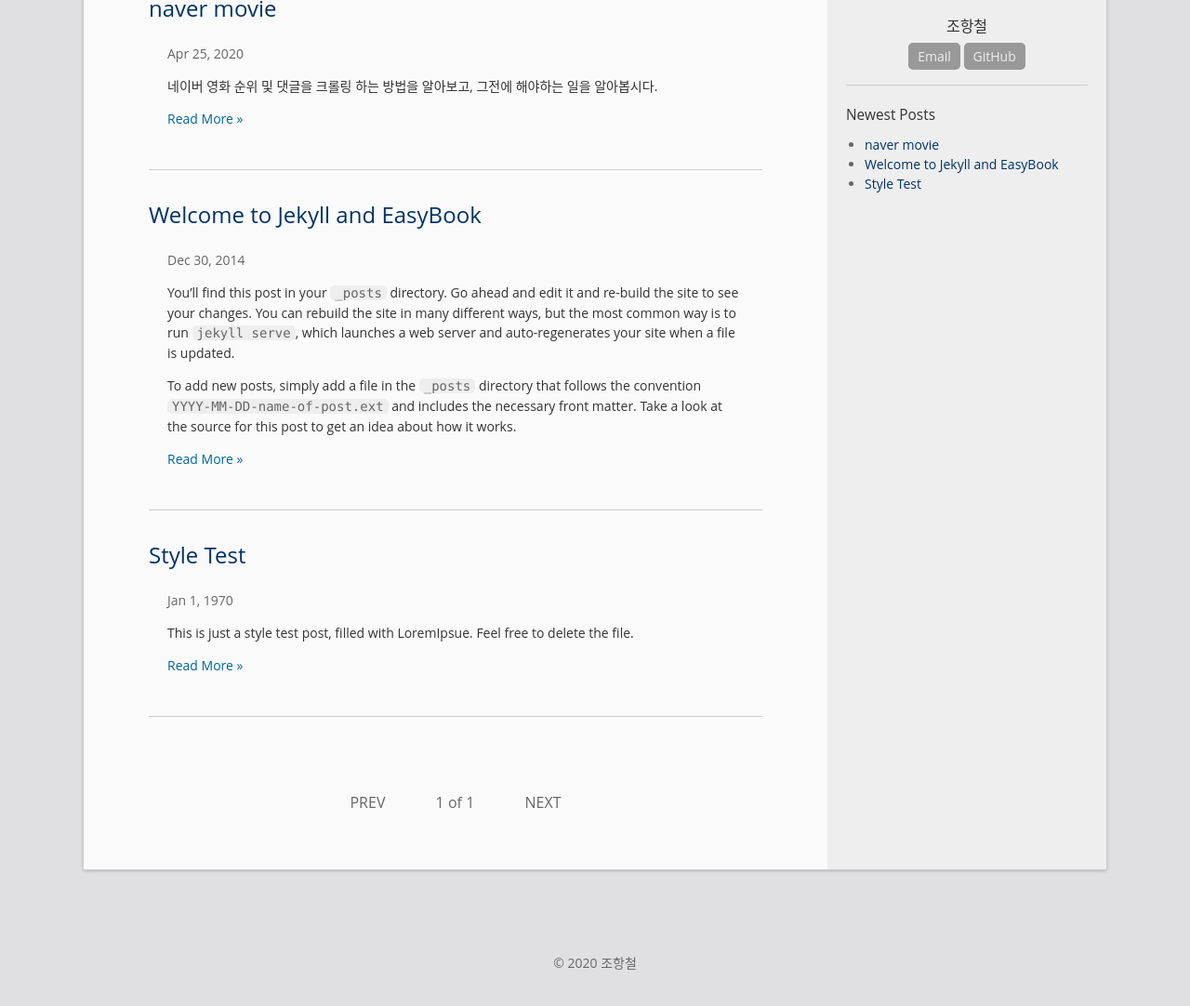
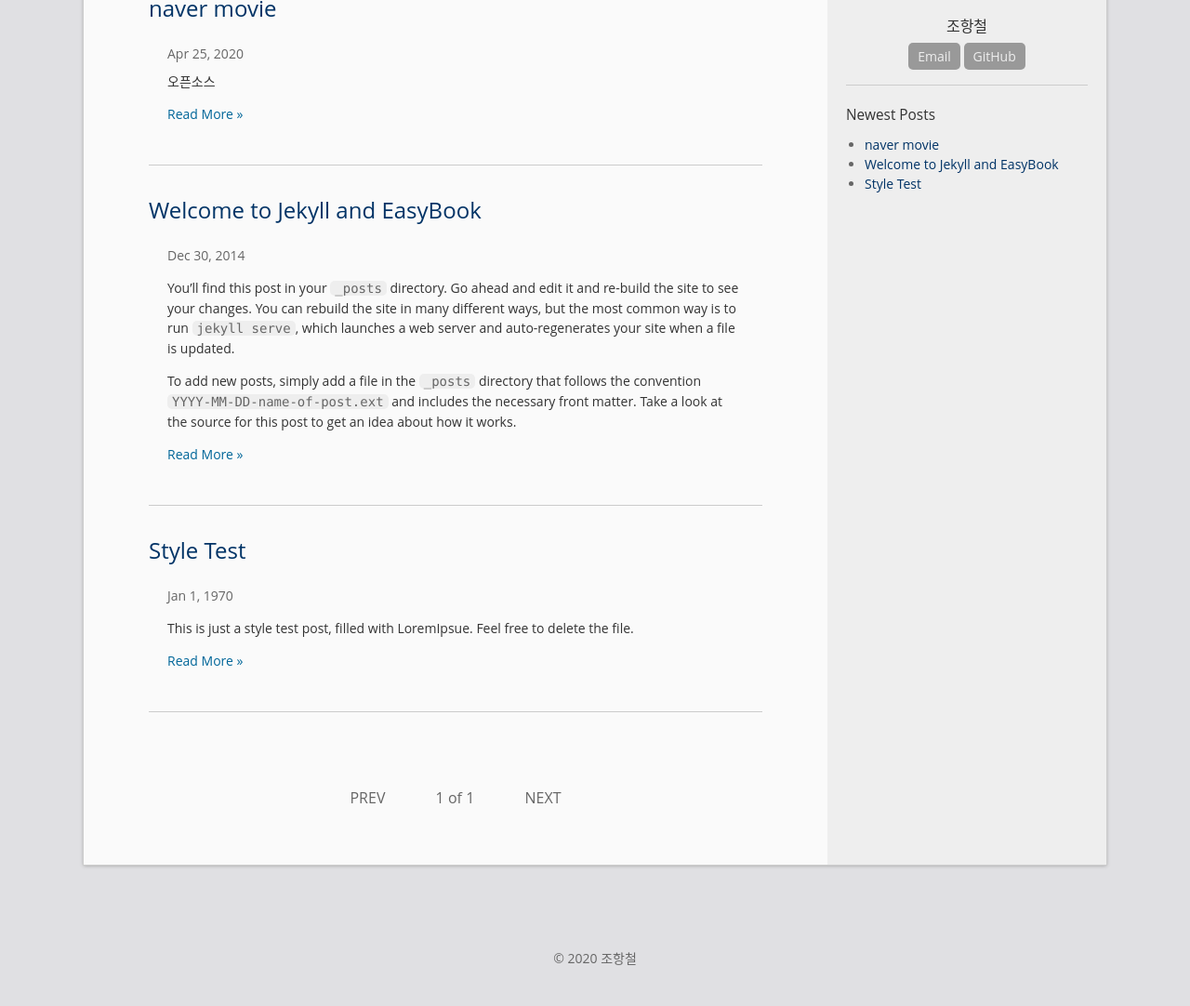
Before and after one commit to chohz1003/chohz1003.github.com, a Jekyll site: the page built from index.html, in a window 1280 px wide, cut to the strip 261-1367 px from the top of the page. Shown: the top 1082 px of the strip at 93% size. Built offline with Jekyll 4.4.1, drawn with Linux system fonts in a browser that asks for light colours; the list of posts is cut into pages by our own code; some of the changed lines change nothing that is shown.

Commit message:
Update 2020-04-26-naver-movie.md

````diff
--- a/_posts/2020-04-26-naver-movie.md
+++ b/_posts/2020-04-26-naver-movie.md
@@ -7,109 +7,95 @@
 ---
 
 
-### 네이버 영화 순위 및 댓글을 크롤링 하는 방법을 알아보고,  그전에 해야하는 일을 알아봅시다.
-
-
-
-   1. 오픈소스 다운
-	       - **request**
-	       - **bs4(BeautifulSoup)**
-  2. 파이썬 설치
-	      - **파이참**
-
-
-
 # 오픈소스
-
-##  request
-```python
-import requests
-from bs4 import BeautifulSoup
-response = requests.get(url)
-#url에 있는 정보 가져오기
-html = response.text
-#가져온 정보를 text 형식으로 저장
-soup = BeautifulSoup(html, 'html.parser')
-#저장한 정보를 hrml 형식으로 변환
-```
-**request** 라는 오픈소스를  **import** 하면 **requests.get**을 사용하여 정보를 가져올수있습니다.
-
-## bs4(BeautifulSoup)
 
 ```python
 import requests
 from bs4 import BeautifulSoup
-response = requests.get(url)
-#url에 있는 정보 가져오기
+```
+
+**request**,**BeautifulSoup**를  ``import`` 합니다.
+**BeautifulSoup**는 문서가  ``html``이라고  알려주고
+**request**는 웹사이트의 정보를 가져옵니다.
+# 네이버 영화 크롤링
+```python
+response = requests.get('https://movie.naver.com/movie/sdb/rank/rmovie.nhn')
+```
+**response**는 네이버  영화 랭킹 페이지의 정보입니다.
+```python
 html = response.text
-#text 형식으로 저장
 soup = BeautifulSoup(html, 'html.parser')
-#html 형식으로 변환
 ```
-**BeautifulSoup** 는 **html** 코드를 Python 문법으로 변환시켜줍니다.
+**html**은 가져온 정보중 ``text``정보를 저장한것이고
+**soup**는 **html**이 ``html``코드라고 알주는것입니다.
 
-# 파이썬
-버전에 맞는 **파이썬**,**파이참** 설치
+![https://chohz1003.github.io/](https://chohz1003.github.io/image/naver-movie.png)
+```python
+for tag in soup.select('div[class=tit3] a' ):
+	url = tag.get('href')
+```
+**tag**는 ``soup`` 안에있는 정보중에서 ``div``태그의 ``class="tit3"`` 속성으로된 값중 ``a``로시작하는 속성의 값이고
+**url**은 **tag**에서 ``href``속성 값입니다.
 
+```python
+print("\n" + str(ranking) + '위 : ' + tag.text.strip())
+```
+영화 순위와 영화 이름이 ``print`` 됩니다.
 
-# 네이버 영화순위 및 댓글 크롤링
-## 전체 코드
+```python
+ranking = ranking + 1
+```
+랭킹을 ``1``씩 더합니다.
+
+```python
+a= requests.get('(https://movie.naver.com/)'+url)
+b = a.text
+```
+**a**는 가져온 영화  페이지로 넘어가고
+**b**는 **a**의 ``text``정보입니다.
+```python
+c=BeautifulSoup(b, 'html.parser')
+```
+**c**는**b**가 ``html``코드라고 알려줍니다.
+![https://chohz1003.github.io/](https://chohz1003.github.io/image/naver-movie1.png)
+
+```python
+for d in c.select('div[class=score_result] li'):
+	v= d.select('div[class=score_reple] p')[0]
+```
+**d**는 **c**안에있는 정보중에서 ``div``태그의 ``class="score_result"`` 속성 값중 ``li``로시작하는 속성의 값이고
+**v**는 **d**에서 ``div``태그의 ``class="score_reple"`` 속성 값중 ``p``로 시작하는 속성의 값입니다.
+```python
+print(v.text.strip())
+```
+영화의 댓글이 ``print`` 됩니다.
+![https://chohz1003.github.io/](https://chohz1003.github.io/image/naver-movie2.png)
+```python
+for e in d.select('div[class=btn_area] a'):
+```
+**e**는 **d**안에있는 정보중에서 ``div``태그의 ``class="class=btn_area"`` 속성 값중 ``a``로시작하는 속성의 값입니다.
+```python
+print(e.text.strip())
+```
+공감수와 비공감수가 `` print``됩니다.
+
+# 전체 코드
 ```python
 import requests
 from bs4 import BeautifulSoup
-response = requests.get('[https://movie.naver.com/movie/sdb/rank/rmovie.nhn](https://movie.naver.com/movie/sdb/rank/rmovie.nhn)')
-#url에 있는 정보 가져오기
+response = requests.get('https://movie.naver.com/movie/sdb/rank/rmovie.nhn')
 html = response.text
-#text 형식으로 저장
 soup = BeautifulSoup(html, 'html.parser')
-#html 형식으로 변환
 ranking = 1
-#순위 1
 for tag in soup.select('div[class=tit3] a' ):
 	url = tag.get('href')
 	print("\n" + str(ranking) + '위 : ' + tag.text.strip())
 	ranking = ranking + 1
-	a= requests.get('[https://movie.naver.com](https://movie.naver.com/)'+url)
+	a= requests.get('https://movie.naver.com/'+url)
 	b = a.text
 	c=BeautifulSoup(b, 'html.parser')
-	for d in c.select('div[class=score_result] li'):
+		for d in c.select('div[class=score_result] li'):
 		v= d.select('div[class=score_reple] p')[0]
 		print(v.text.strip())
-		for b in d.select('div[class=btn_area] a'):
-			print(b.text.strip())
-```
-
-## 네이버 영화 사이트 정보 가져오기
-
-```python
-import requests
-from bs4 import BeautifulSoup
-response = requests.get('[https://movie.naver.com/movie/sdb/rank/rmovie.nhn](https://movie.naver.com/movie/sdb/rank/rmovie.nhn)')
-#url에 있는 정보 가져오기
-html = response.text
-#text 형식으로 저장
-soup = BeautifulSoup(html, 'html.parser')
-#html 형식으로 변환
-ranking = 1
-#순위 1
-```
-
-
-
-## 영화 순위
-```python
-for tag in soup.select('div[class=tit3] a' ):
-	#<div class="tit3">태그로된 정보를 가져옴
-	url = tag.get('href')
-	#href 로 시작하는 정보를 가져옴
-	print("\n" + str(ranking) + '위 : ' + tag.text.strip())
-	#영화 제목,순위
-	ranking = ranking + 1
-	#순위를 1씩 더함
-	a= requests.get('[https://movie.naver.com](https://movie.naver.com/)'+url)
-	#다음 순위의 영화 사이트로 넘어감
-	b = a.text
-	#
-	c=BeautifulSoup(b, 'html.parser')
-```
-네이버 영화 소스를 보면 영화제목은  **<**div class="tit3"**>** 태그가 감싸져 있습니다.
+		for e in d.select('div[class=btn_area] a'):
+			print(e.text.strip())
````
